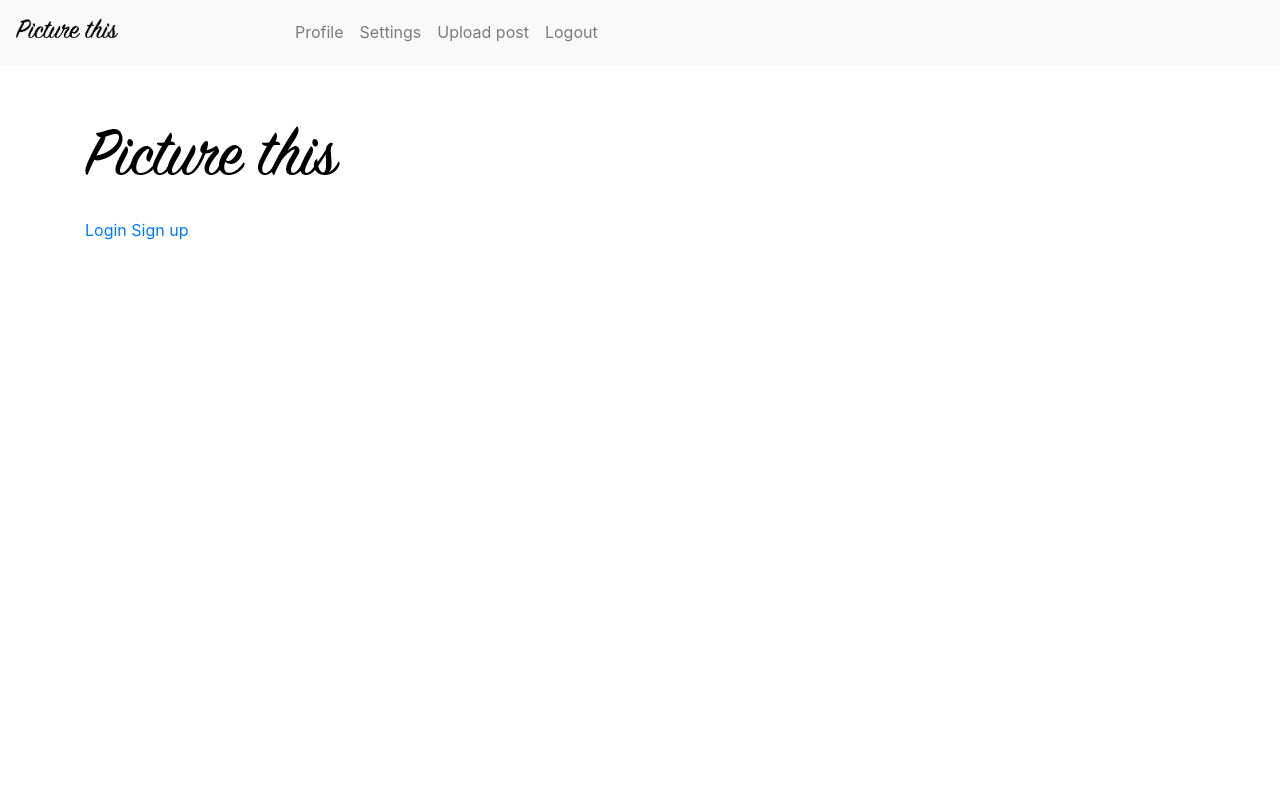
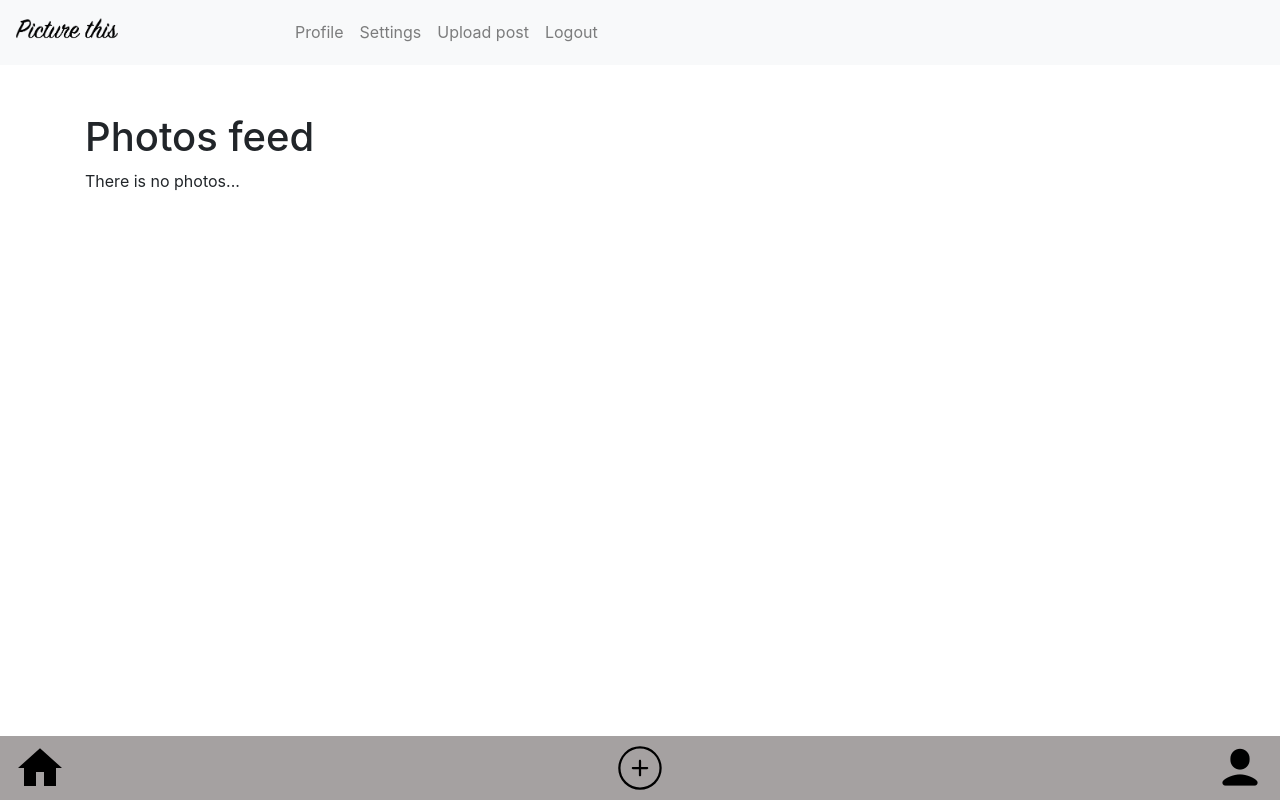
Before and after one commit to emeliepetersson/Picture-This, a PHP site: page / in a window 1280 px wide. Run offline with PHP 8.4, Linux system fonts and the light colour scheme; the visitor is signed in with stand-in values (Sample User, id 1); data comes from the database, SQL or seed files in the repository.

Commit message:
add bottom bar

```diff
--- a/Public/views/errors.php
+++ b/Public/app/errors.php
@@ -1,4 +1,6 @@
 <?php
+
+declare(strict_types=1);
 
 $errors = [];
 
--- a/Public/index.php
+++ b/Public/index.php
@@ -1,9 +1,15 @@
 <?php require __DIR__ . '/views/header.php'; ?>
 
 <article>
-    <h1><img src="<?php echo $config['logo']; ?>" alt="Picture this logo"></h1>
-    <a href="login.php">Login</a>
-    <a href="signup.php">Sign up</a>
+    <?php if (isset($_SESSION['user'])) : ?>
+        <h1>Photos feed</h1>
+        <p>There is no photos...</p>
+        <?php require __DIR__ . '/views/bottom-bar.php'; ?>
+    <?php else : ?>
+        <h1><img src="<?php echo $config['logo']; ?>" alt="Picture this logo"></h1>
+        <a href="login.php">Login</a>
+        <a href="signup.php">Sign up</a>
+    <?php endif; ?>
 </article>
 
 <?php require __DIR__ . '/views/footer.php'; ?>
--- /dev/null
+++ b/Public/views/bottom-bar.php
@@ -0,0 +1,5 @@
+<nav class="bottom-bar">
+    <a href="index.php"><img src="/../images/home.svg" alt="Home icon"></a>
+    <a href="index.php"><img src="/../images/upload.svg" alt="Upload icon"></a>
+    <a href="index.php"><img src="/../images/profile.png" alt="Profile icon"></a>
+</nav>
--- a/Public/views/header.php
+++ b/Public/views/header.php
@@ -2,7 +2,7 @@
 // Always start by loading the default application setup.
 require __DIR__ . '/../app/autoload.php';
 
-require __DIR__ . '/errors.php';
+require __DIR__ . '/../app/errors.php';
 
 ?>
 <!DOCTYPE html>
@@ -16,6 +16,7 @@ require __DIR__ . '/errors.php';
 
     <link rel="stylesheet" href="https://stackpath.bootstrapcdn.com/bootstrap/4.3.1/css/bootstrap.min.css" integrity="sha384-ggOyR0iXCbMQv3Xipma34MD+dH/1fQ784/j6cY/iJTQUOhcWr7x9JvoRxT2MZw1T" crossorigin="anonymous">
     <link rel="stylesheet" href="/assets/styles/main.css">
+    <link rel="stylesheet" href="/assets/styles/bottom-bar.css">
 </head>
 
 <body>
```
Also changed, not shown: Public/assets/styles/bottom-bar.css (added).
